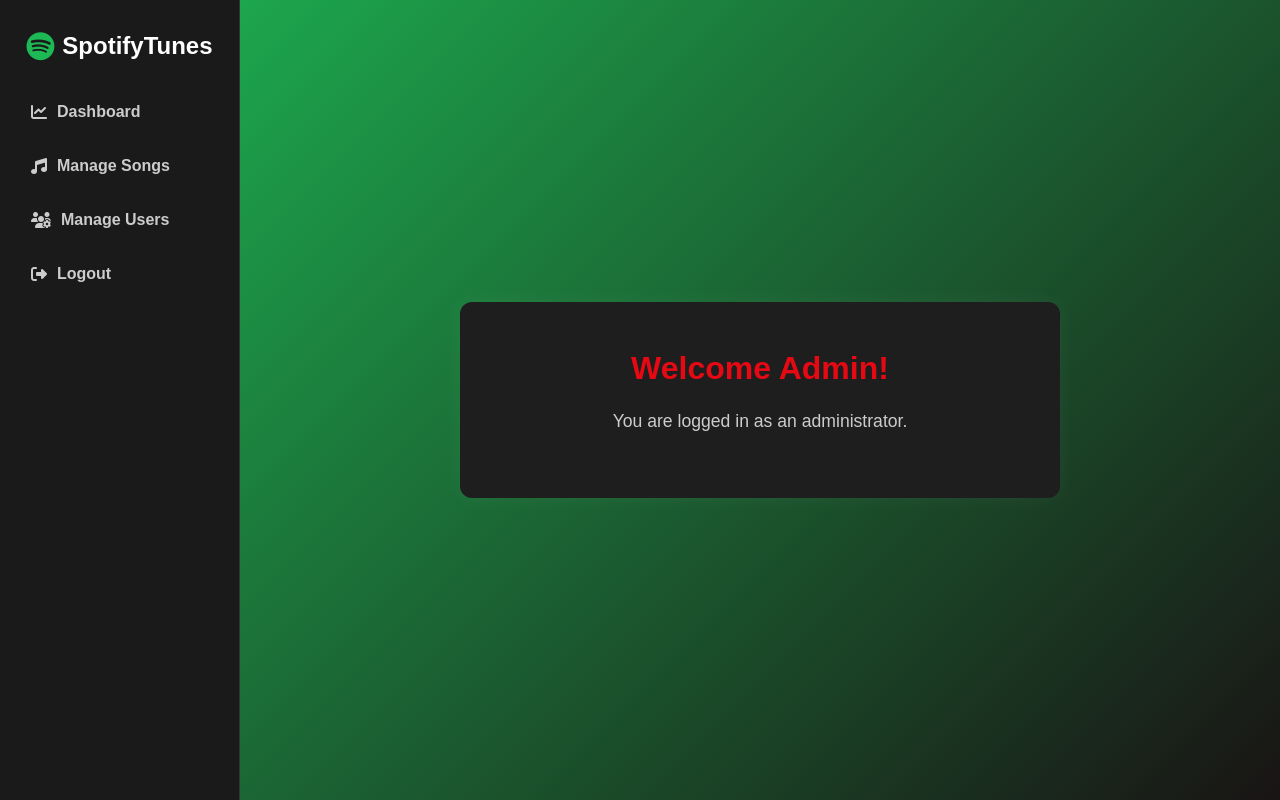
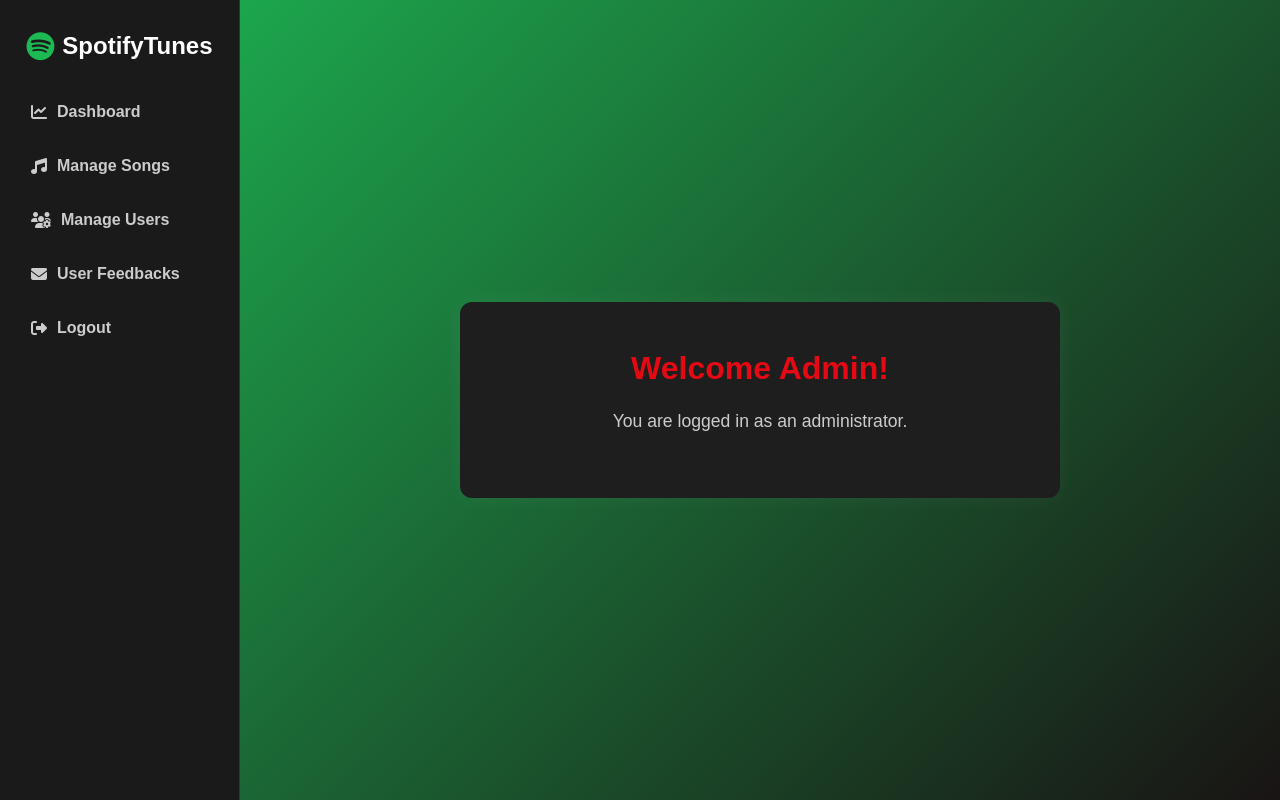
Before and after one commit to MenukaSankalpa/spotify_clone, a PHP site: page /admin/dashboard.php in a window 1280 px wide. Run offline with PHP 8.4, Linux system fonts and the light colour scheme; the visitor is signed in with stand-in values (Sample User, id 1).

Commit message:
refactor sidebar navigation links to include strong tags for better emphasis

```diff
--- a/admin/sidebar.php
+++ b/admin/sidebar.php
@@ -8,10 +8,11 @@
   </div>
 
   <nav class="sidebar-nav">
-    <a href="dashboard.php"><i class="fas fa-chart-line"></i> Dashboard</a>
-    <a href="manage_songs.php"><i class="fas fa-music"></i> Manage Songs</a>
-    <a href="manage_users.php"><i class="fas fa-users-cog"></i> Manage Users</a>
-    <a href="../logout.php"><i class="fas fa-sign-out-alt"></i> Logout</a>
+    <a href="dashboard.php"><i class="fas fa-chart-line"></i> <strong>Dashboard</strong></a>
+    <a href="manage_songs.php"><i class="fas fa-music"></i> <strong>Manage Songs</strong></a>
+    <a href="manage_users.php"><i class="fas fa-users-cog"></i> <strong>Manage Users</strong></a>
+    <a href="manage_complaints.php"><i class="fas fa-envelope"></i> <strong>User Feedbacks</strong></a>
+    <a href="../logout.php"><i class="fas fa-sign-out-alt"></i> <strong>Logout</strong></a>
   </nav>
 </div>
 
@@ -28,31 +29,30 @@
   top: 0;
 }
 
+/* Logo/Header */
 .sidebar-header {
   display: flex;
   align-items: center;
   justify-content: center;
   margin-bottom: 2rem;
 }
-
 .logo-icon {
   font-size: 1.8rem;
   color: #1db954;
   margin-right: 0.5rem;
 }
-
 .logo-text {
   font-size: 1.5rem;
   font-weight: bold;
   color: #fff;
 }
 
+/* Navigation */
 .sidebar-nav {
   display: flex;
   flex-direction: column;
   gap: 1rem;
 }
-
 .sidebar-nav a {
   color: #ccc;
   text-decoration: none;
@@ -61,15 +61,17 @@
   display: flex;
   align-items: center;
   gap: 10px;
-    transition: background 0.2s ease, color 0.2s ease;
+  transition: background 0.2s ease, color 0.2s ease, transform 0.2s ease;
   font-size: 1rem;
+  font-weight: bold; /* ✅ make links bold */
 }
-
 .sidebar-nav a:hover {
   background-color: #1db954;
   color: #fff;
+  transform: translateX(5px);
 }
 
+/* Responsive */
 @media (max-width: 768px) {
   .sidebar {
     width: 100%;
```
Lines whose indentation alone changed are shown as unchanged.
